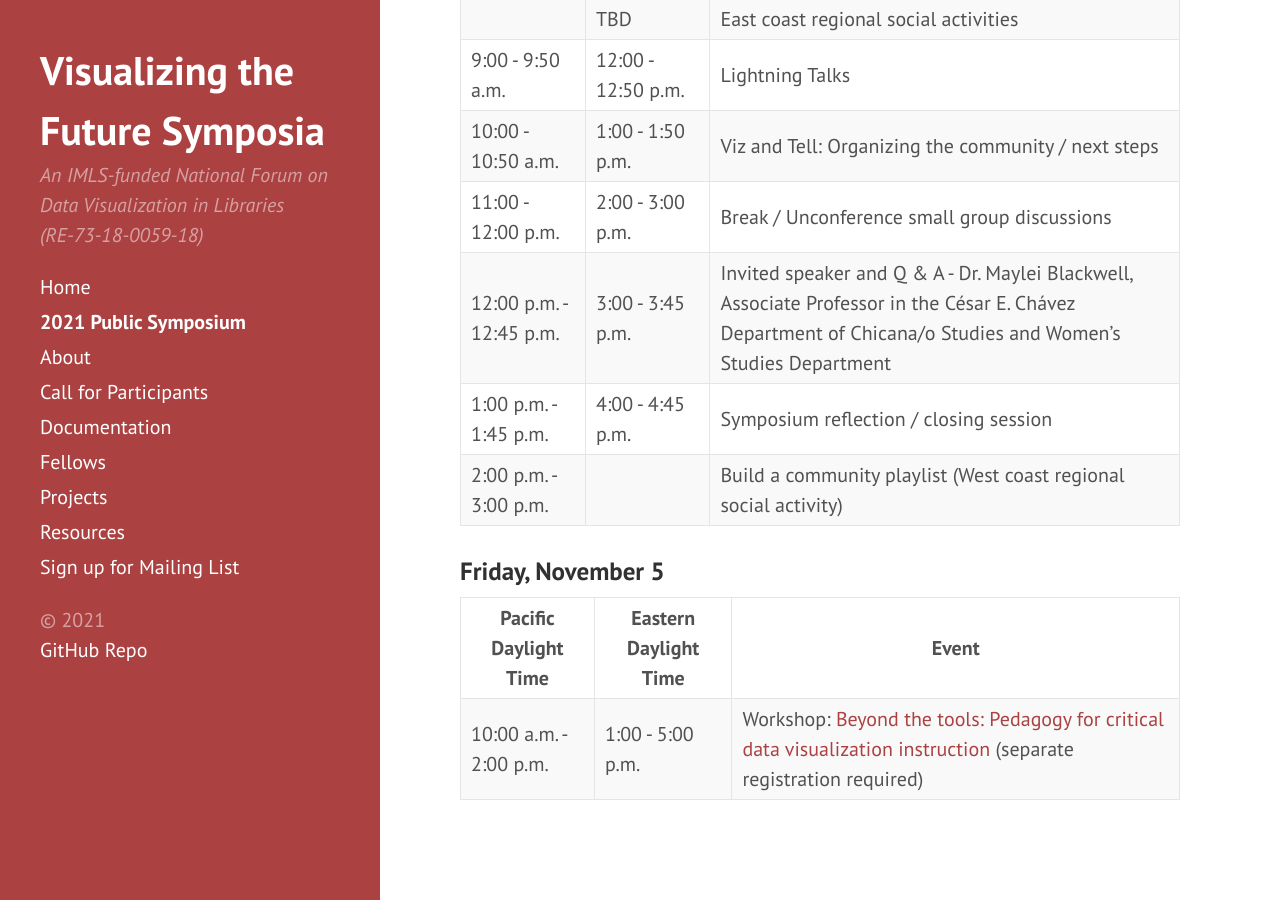
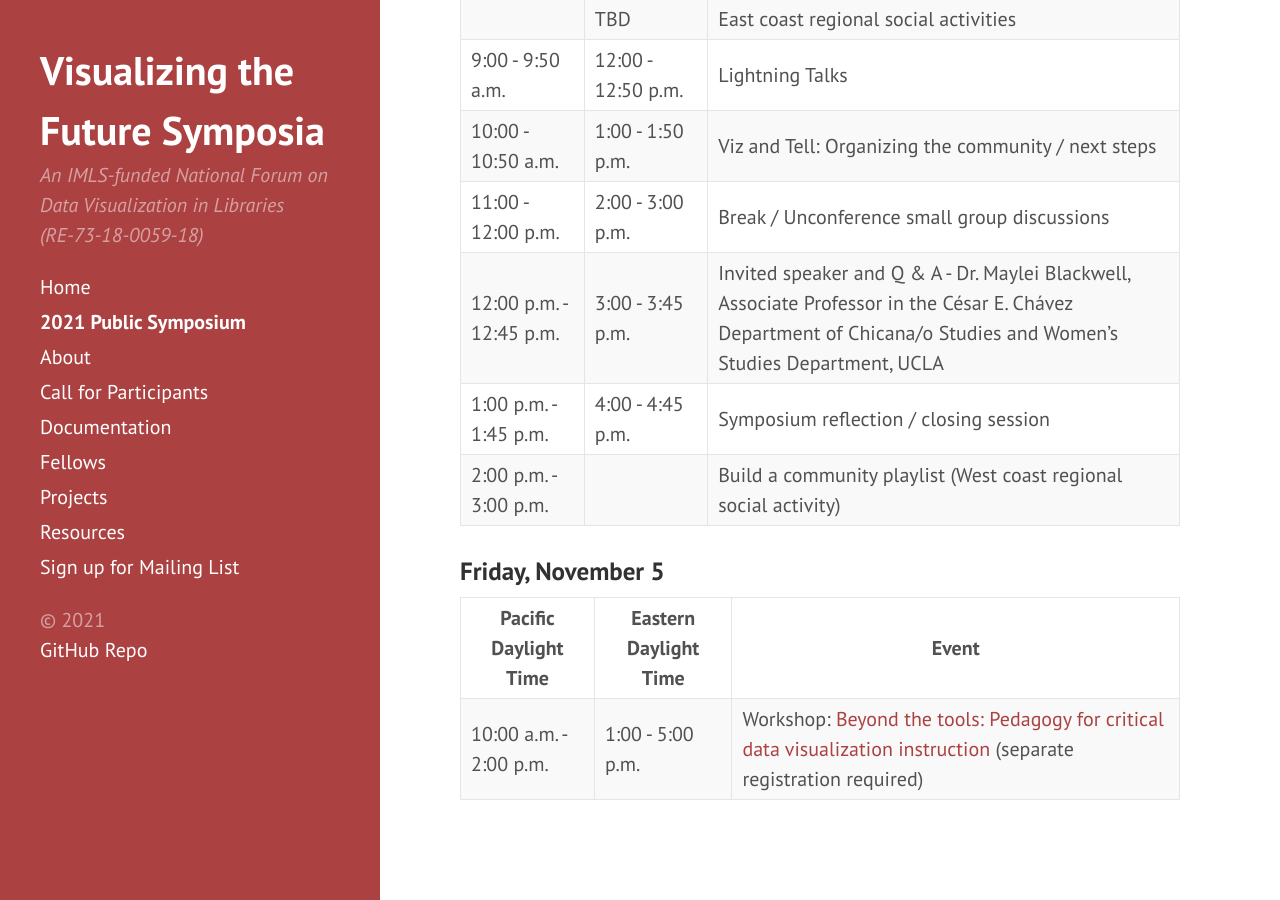
Before and after one commit to visualizingthefuture/visualizingthefuture.github.io, a Jekyll site: the page built from symposium.md, in a window 1280 px wide and 900 px high, scrolled down 1533 px. Built offline with Jekyll 4.4.1, drawn with Linux system fonts in a browser that asks for light colours.

Commit message:
Update symposium.md

```diff
--- a/symposium.md
+++ b/symposium.md
@@ -38,7 +38,7 @@ This page will continue to update with new details as they are available.
 | 9:00 - 9:50 a.m. | 12:00 - 12:50 p.m. | Lightning Talks |
 | 10:00 - 10:50 a.m. | 1:00 - 1:50 p.m. | Viz and Tell: Organizing the community / next steps |
 | 11:00 - 12:00 p.m. | 2:00 - 3:00 p.m. | Break / Unconference small group discussions |
-| 12:00 p.m. - 12:45 p.m. | 3:00 - 3:45 p.m. | Invited speaker and Q & A - Dr. Maylei Blackwell, Associate Professor in the César E. Chávez Department of Chicana/o Studies and Women’s Studies Department |
+| 12:00 p.m. - 12:45 p.m. | 3:00 - 3:45 p.m. | Invited speaker and Q & A - Dr. Maylei Blackwell, Associate Professor in the César E. Chávez Department of Chicana/o Studies and Women’s Studies Department, UCLA |
 | 1:00 p.m. - 1:45 p.m. | 4:00 - 4:45 p.m. | Symposium reflection / closing session |
 | 2:00 p.m. - 3:00 p.m. |  | Build a community playlist (West coast regional social activity) |
 
```
